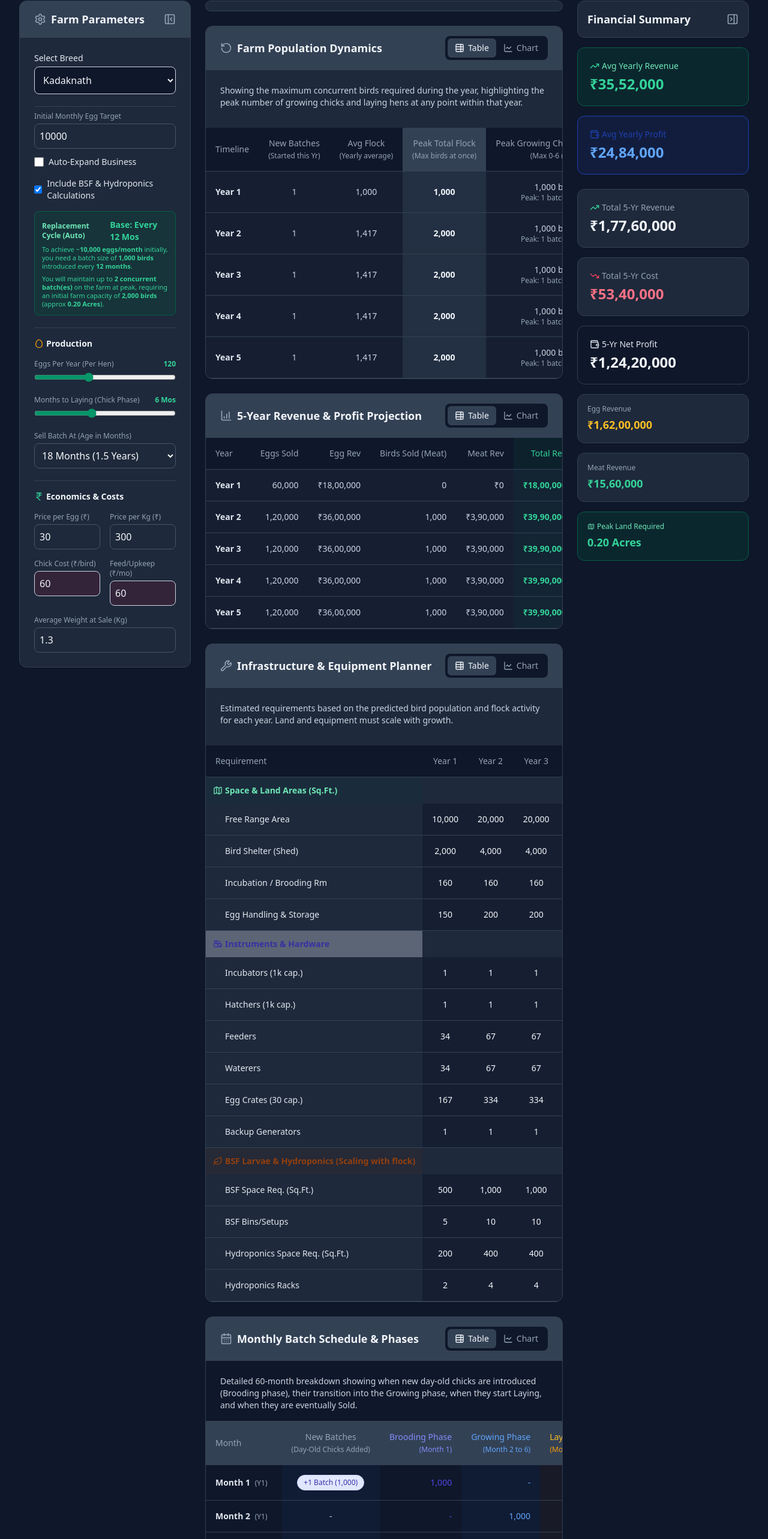
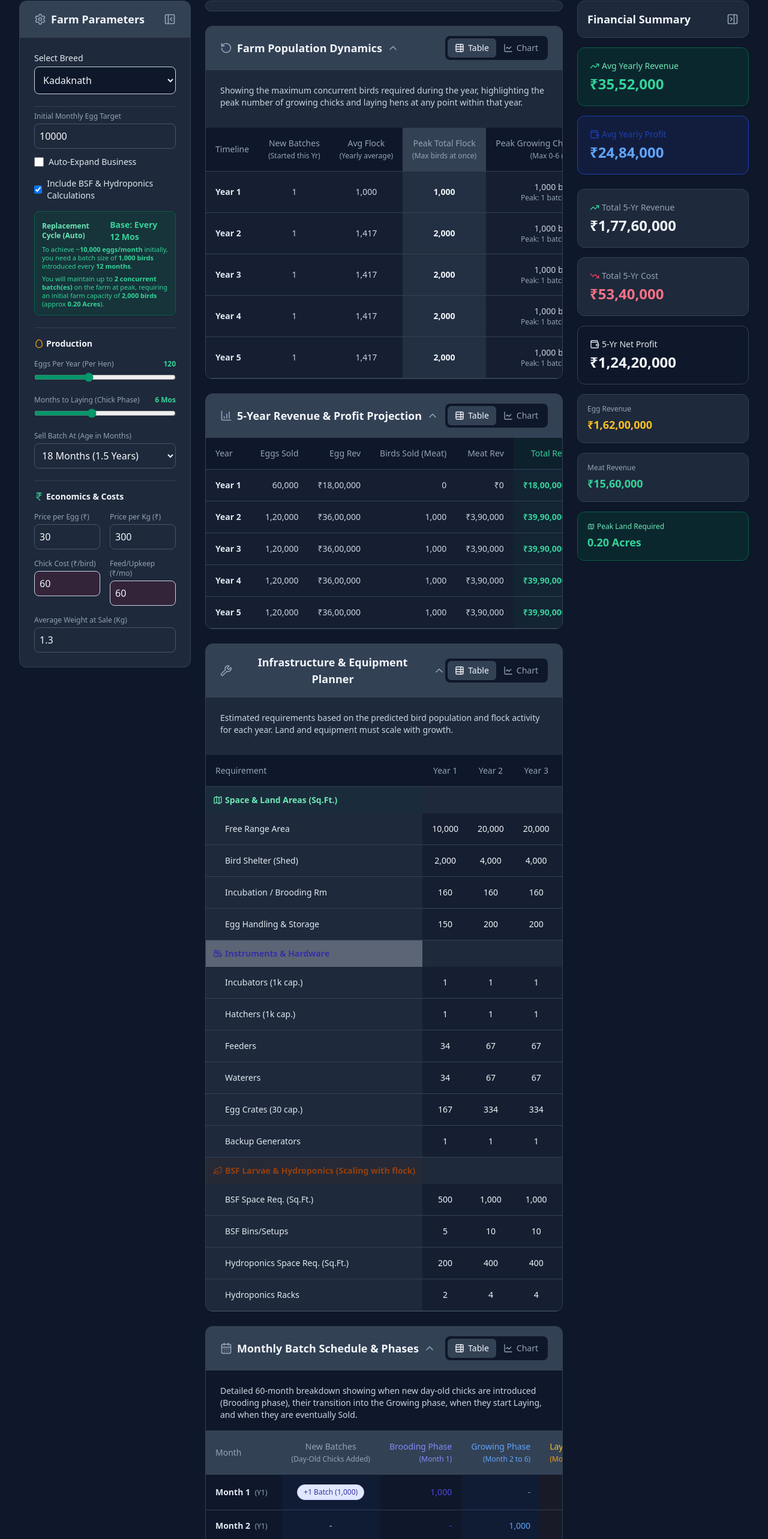
Before and after one commit to Shuchintha/poultry-simulator, a React (Vite) app: page / in a window 1280 px wide. Shown: the part 192-2758 px from the top of the page at 60% size. Built offline with nearby package versions, Linux system fonts and the light colour scheme.

Commit message:
dropdown

```diff
--- a/src/App.tsx
+++ b/src/App.tsx
@@ -18,7 +18,9 @@ import {
   TableProperties, PanelLeftClose, PanelLeft, PanelRightClose, PanelRight,
   LineChart as LineChartIcon,
   Sun,
-  Moon
+  Moon,
+  ChevronDown,
+  ChevronUp
 } from 'lucide-react';
 import {
   BarChart, Bar, XAxis, YAxis, CartesianGrid, Tooltip as RechartsTooltip, Legend, ResponsiveContainer,
@@ -74,6 +76,18 @@ function Simulator() {
   const [viewFinancials, setViewFinancials] = useState<'table' | 'chart'>('table');
   const [viewInfra, setViewInfra] = useState<'table' | 'chart'>('table');
   const [viewSchedule, setViewSchedule] = useState<'table' | 'chart'>('table');
+
+  // Section Dropdown States
+  const [openSections, setOpenSections] = useState({
+    population: true,
+    financial: true,
+    infra: true,
+    schedule: true
+  });
+
+  const toggleSection = (section: keyof typeof openSections) => {
+    setOpenSections(prev => ({ ...prev, [section]: !prev[section] }));
+  };
 
   // Farm Settings - Now driven by Target Egg Sales
   const [targetMonthlyEggs, setTargetMonthlyEggs] = useState(10000);
@@ -543,11 +557,15 @@ function Simulator() {
 
           {/* Farm Demographics Table */}
           <div className="bg-white dark:bg-slate-800 rounded-xl shadow-sm border border-slate-200 dark:border-slate-700 overflow-hidden">
-            <div className="bg-slate-100 dark:bg-slate-700 px-6 py-4 border-b border-slate-200 dark:border-slate-700 flex items-center justify-between">
-              <div className="flex items-center">
+            <div className={`bg-slate-100 dark:bg-slate-700 px-6 py-4 flex items-center justify-between transition-colors ${openSections.population ? 'border-b border-slate-200 dark:border-slate-700' : ''}`}>
+              <button
+                onClick={() => toggleSection('population')}
+                className="flex items-center hover:opacity-80 transition-opacity focus:outline-none"
+              >
                 <RotateCcw className="h-5 w-5 text-slate-500 dark:text-slate-400 mr-2" />
-                <h2 className="text-lg font-semibold text-slate-800 dark:text-slate-100">Farm Population Dynamics</h2>
-              </div>
+                <h2 className="text-lg font-semibold text-slate-800 dark:text-slate-100 mr-2">Farm Population Dynamics</h2>
+                {openSections.population ? <ChevronUp className="h-5 w-5 text-slate-500 dark:text-slate-400" /> : <ChevronDown className="h-5 w-5 text-slate-500 dark:text-slate-400" />}
+              </button>
               <div className="flex items-center bg-slate-200 dark:bg-slate-900 rounded-lg p-1">
                 <button
                   onClick={() => setViewPopulation('table')}
@@ -564,7 +582,9 @@ function Simulator() {
               </div>
             </div>
 
-            {viewPopulation === 'table' ? (
+            {openSections.population && (
+             <div className="animate-in slide-in-from-top-2 fade-in duration-200">
+             {viewPopulation === 'table' ? (
               <>
                 <div className="p-6 text-sm text-slate-600 dark:text-slate-300 mb-2">
                   Showing the maximum concurrent birds required during the year, highlighting the peak number of growing chicks and laying hens at any point within that year.
@@ -636,15 +656,21 @@ function Simulator() {
               </ResponsiveContainer>
             </div>
           )}
+             </div>
+            )}
           </div>
 
           {/* 5-Year Revenue Projection Table */}
           <div className="bg-white dark:bg-slate-800 rounded-xl shadow-sm border border-slate-200 dark:border-slate-700 overflow-hidden">
-            <div className="bg-slate-100 dark:bg-slate-700 px-6 py-4 border-b border-slate-200 dark:border-slate-700 flex items-center justify-between">
-              <div className="flex items-center">
+            <div className={`bg-slate-100 dark:bg-slate-700 px-6 py-4 flex items-center justify-between transition-colors ${openSections.financial ? 'border-b border-slate-200 dark:border-slate-700' : ''}`}>
+              <button
+                onClick={() => toggleSection('financial')}
+                className="flex items-center hover:opacity-80 transition-opacity focus:outline-none"
+              >
                 <BarChart4 className="h-5 w-5 text-slate-500 dark:text-slate-400 mr-2" />
-                <h2 className="text-lg font-semibold text-slate-800 dark:text-slate-100">5-Year Revenue & Profit Projection</h2>
-              </div>
+                <h2 className="text-lg font-semibold text-slate-800 dark:text-slate-100 mr-2">5-Year Revenue & Profit Projection</h2>
+                {openSections.financial ? <ChevronUp className="h-5 w-5 text-slate-500 dark:text-slate-400" /> : <ChevronDown className="h-5 w-5 text-slate-500 dark:text-slate-400" />}
+              </button>
               <div className="flex items-center bg-slate-200 dark:bg-slate-900 rounded-lg p-1">
                 <button
                   onClick={() => setViewFinancials('table')}
@@ -661,7 +687,9 @@ function Simulator() {
               </div>
             </div>
 
-            {viewFinancials === 'table' ? (
+            {openSections.financial && (
+             <div className="animate-in slide-in-from-top-2 fade-in duration-200">
+             {viewFinancials === 'table' ? (
               <div className="overflow-x-auto">
                 <table className="w-full text-left border-collapse whitespace-nowrap">
                   <thead>
@@ -710,17 +738,23 @@ function Simulator() {
                 </ResponsiveContainer>
               </div>
             )}
+             </div>
+            )}
           </div>
 
 
 
           {/* Infrastructure & Equipment Planner */}
           <div className="bg-white dark:bg-slate-800 rounded-xl shadow-sm border border-slate-200 dark:border-slate-700 overflow-hidden">
-            <div className="bg-slate-100 dark:bg-slate-700 px-6 py-4 border-b border-slate-200 dark:border-slate-700 flex items-center justify-between">
-              <div className="flex items-center">
+            <div className={`bg-slate-100 dark:bg-slate-700 px-6 py-4 flex items-center justify-between transition-colors ${openSections.infra ? 'border-b border-slate-200 dark:border-slate-700' : ''}`}>
+              <button
+                onClick={() => toggleSection('infra')}
+                className="flex items-center hover:opacity-80 transition-opacity focus:outline-none"
+              >
                 <Wrench className="h-5 w-5 text-slate-500 dark:text-slate-400 mr-2" />
-                <h2 className="text-lg font-semibold text-slate-800 dark:text-slate-100">Infrastructure & Equipment Planner</h2>
-              </div>
+                <h2 className="text-lg font-semibold text-slate-800 dark:text-slate-100 mr-2">Infrastructure & Equipment Planner</h2>
+                {openSections.infra ? <ChevronUp className="h-5 w-5 text-slate-500 dark:text-slate-400" /> : <ChevronDown className="h-5 w-5 text-slate-500 dark:text-slate-400" />}
+              </button>
               <div className="flex items-center bg-slate-200 dark:bg-slate-900 rounded-lg p-1">
                 <button
                   onClick={() => setViewInfra('table')}
@@ -737,7 +771,9 @@ function Simulator() {
               </div>
             </div>
 
-            {viewInfra === 'table' ? (
+            {openSections.infra && (
+             <div className="animate-in slide-in-from-top-2 fade-in duration-200">
+             {viewInfra === 'table' ? (
               <>
                 <div className="p-6 text-sm text-slate-600 dark:text-slate-300 mb-2">
                   Estimated requirements based on the predicted bird population and flock activity for each year. Land and equipment must scale with growth.
@@ -856,15 +892,21 @@ function Simulator() {
                 </ResponsiveContainer>
               </div>
             )}
+             </div>
+            )}
           </div>
 
           {/* Monthly Detailed Schedule Table */}
           <div className="bg-white dark:bg-slate-800 rounded-xl shadow-sm border border-slate-200 dark:border-slate-700 overflow-hidden w-full">
-            <div className="bg-slate-100 dark:bg-slate-700 px-6 py-4 border-b border-slate-200 dark:border-slate-700 flex items-center justify-between">
-              <div className="flex items-center">
+            <div className={`bg-slate-100 dark:bg-slate-700 px-6 py-4 flex items-center justify-between transition-colors ${openSections.schedule ? 'border-b border-slate-200 dark:border-slate-700' : ''}`}>
+              <button
+                onClick={() => toggleSection('schedule')}
+                className="flex items-center hover:opacity-80 transition-opacity focus:outline-none"
+              >
                 <CalendarDays className="h-5 w-5 text-slate-500 dark:text-slate-400 mr-2" />
-                <h2 className="text-lg font-semibold text-slate-800 dark:text-slate-100">Monthly Batch Schedule & Phases</h2>
-              </div>
+                <h2 className="text-lg font-semibold text-slate-800 dark:text-slate-100 mr-2">Monthly Batch Schedule & Phases</h2>
+                {openSections.schedule ? <ChevronUp className="h-5 w-5 text-slate-500 dark:text-slate-400" /> : <ChevronDown className="h-5 w-5 text-slate-500 dark:text-slate-400" />}
+              </button>
               <div className="flex items-center bg-slate-200 dark:bg-slate-900 rounded-lg p-1">
                 <button
                   onClick={() => setViewSchedule('table')}
@@ -881,7 +923,9 @@ function Simulator() {
               </div>
             </div>
 
-            {viewSchedule === 'table' ? (
+            {openSections.schedule && (
+             <div className="animate-in slide-in-from-top-2 fade-in duration-200">
+             {viewSchedule === 'table' ? (
               <>
                 <div className="p-6 pb-4 text-sm text-slate-600 dark:text-slate-300 border-b border-slate-100 dark:border-slate-700 bg-slate-50 dark:bg-slate-900">
                   Detailed 60-month breakdown showing when new day-old chicks are introduced (Brooding phase), their transition into the Growing phase, when they start Laying, and when they are eventually Sold.
@@ -954,6 +998,8 @@ function Simulator() {
                   </AreaChart>
                 </ResponsiveContainer>
               </div>
+            )}
+             </div>
             )}
           </div>
 
```
